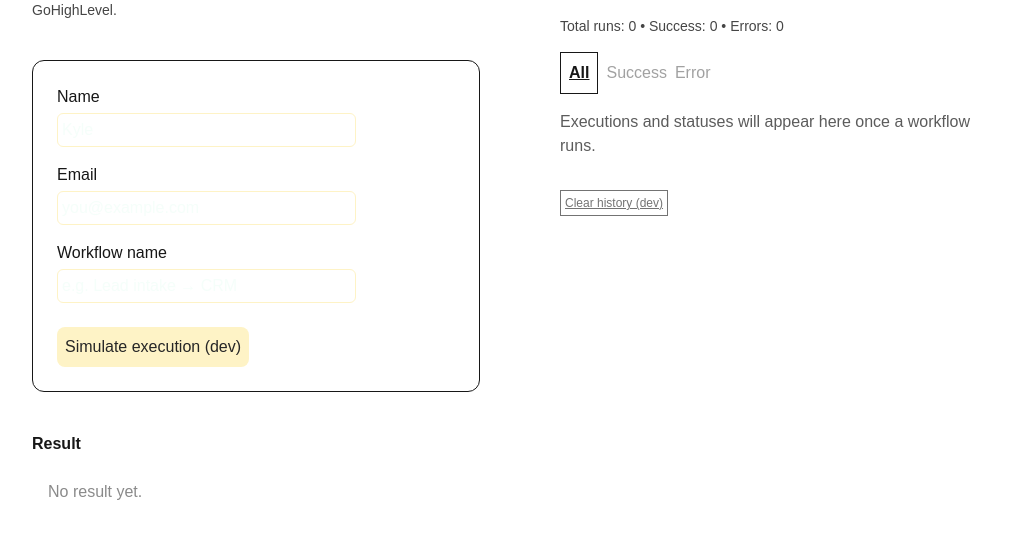
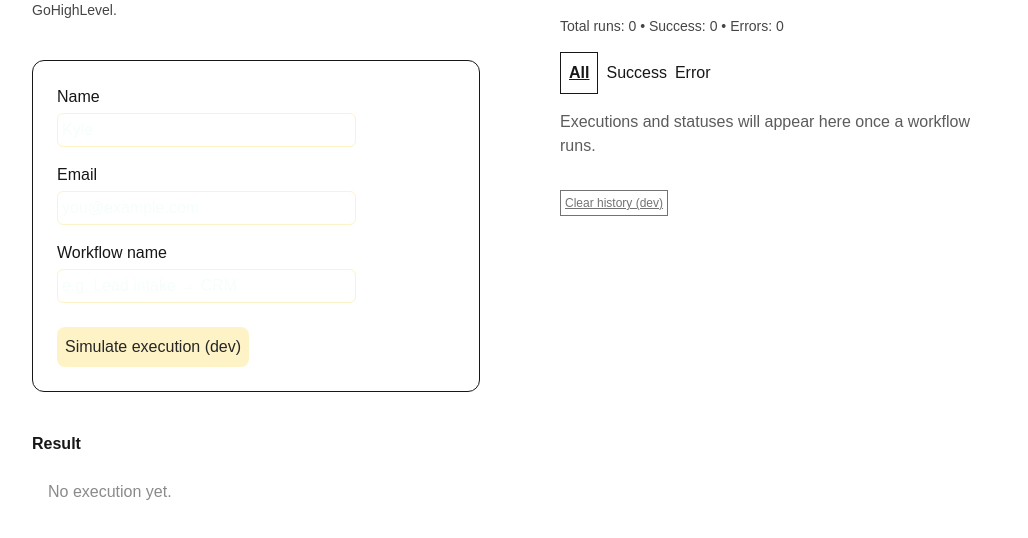
Before and after one commit to LaurenceLama/automation-dashboard, a Next.js app: page / in a window 1280 px wide. Shown: the part 184-722 px from the top of the page, without its empty margins (120-1148 px from the left). Built offline with nearby package versions, Linux system fonts and the light colour scheme.

Commit message:
Refactor left panel to derive state from latest execution Remove global error state Stabilize timeout + execution flow

```diff
--- a/app/components/HistoryPanel.tsx
+++ b/app/components/HistoryPanel.tsx
@@ -6,7 +6,7 @@ import { applyExecutionTimeouts } from "../lib/timeout";
 
 type Filter = "all" | "success" | "error";
 
-export default function HistoryPanel({ history, onTimeout,}: { history: History[]; onTimeout: () => void;}) {
+export default function HistoryPanel({ history }: { history: History[]}) {
   const [filter, setFilter] = useState<Filter>("all");
 
   const filteredHistory = history.filter((item) => {
@@ -14,52 +14,25 @@ export default function HistoryPanel({ history, onTimeout,}: { history: History[
     return item.status === filter;
   });
 
-  // const hasTimedOutExecution = timedHistory.some(
-  //   (e) => e.status === "error" && e.errorMessage?.includes("timed out"),
-  // );
-
-  // if (hasTimedOutExecution) {
-  //   setLoading(false);
-  //   setError("Execution timed out.");
-  // }
-
-  // Temporary client-side timeout handling.
   // Will be replaced by server-side job in production.
   // In case pending takes too long, set to timeout - If a callback is not received within a defined window, the execution is treated as failed.
   const timedHistory = applyExecutionTimeouts(filteredHistory);
 
+  // Force re-check timeout every second
   const [, forceRender] = useState(0);
 
   useEffect(() => {
     const interval = setInterval(() => {
       forceRender((n) => n + 1);
-    }, 1000); // check every second
+    }, 1000);
 
     return () => clearInterval(interval);
   }, []);
-
-  useEffect(() => {
-    const hasTimedOut = timedHistory.some(
-      (e) => e.status === "error" && e.errorMessage?.includes("timed out"),
-    );
-
-    if (hasTimedOut) {
-      onTimeout();
-    }
-  }, [timedHistory, onTimeout]);
 
 
   const orderedHistory = [...timedHistory].sort(
     (a, b) => new Date(b.timestamp).getTime() - new Date(a.timestamp).getTime(),
   );
-
-  // For prioritizing pending executions display
-  // const sortedHistory = [...filteredHistory].sort((a, b) => {
-  //   if (a.status === "pending" && b.status !== "pending") return -1;
-  //   if (a.status !== "pending" && b.status === "pending") return 1;
-
-  //   return new Date(b.timestamp).getTime() - new Date(a.timestamp).getTime();
-  // });
 
   const totalRuns = history.length;
   const successRuns = history.filter(
@@ -68,6 +41,14 @@ export default function HistoryPanel({ history, onTimeout,}: { history: History[
   const errorRuns = history.filter((item) => item.status === "error").length;
 
   const hasPending = timedHistory.some((item) => item.status === "pending");
+
+  // For prioritizing pending executions display (maybe for later versions / if requested)
+  // const sortedHistory = [...filteredHistory].sort((a, b) => {
+  //   if (a.status === "pending" && b.status !== "pending") return -1;
+  //   if (a.status !== "pending" && b.status === "pending") return 1;
+
+  //   return new Date(b.timestamp).getTime() - new Date(a.timestamp).getTime();
+  // });
 
   return (
     <div className="">
@@ -83,38 +64,20 @@ export default function HistoryPanel({ history, onTimeout,}: { history: History[
       </p>
 
       <div className="my-4 flex gap-2">
+        {(["all", "success", "error"] as Filter[]).map((type) => (
           <button
-          onClick={() => setFilter("all")}
+            key={type}
+            onClick={() => setFilter(type)}
             className={
-            filter === "all"
-              ? "font-bold border p-2 max-w-max underline cursor-pointer"
+              filter === type
+                ? "font-bold border p-2 underline"
                 : "cursor-pointer"
-          }
-        >
-          All
-        </button>
-        <button
-          onClick={() => setFilter("success")}
-          className={
-            filter === "success"
-              ? "font-bold border p-2 max-w-max underline border-green-400 cursor-pointer"
-              : "border-red-400 cursor-pointer disabled:opacity-40 disabled:cursor-not-allowed"
             }
             disabled={history.length === 0}
           >
-          Success
+            {type.charAt(0).toUpperCase() + type.slice(1)}
           </button>
-        <button
-          onClick={() => setFilter("error")}
-          className={
-            filter === "error"
-              ? "font-bold border p-2 max-w-max underline border-red-400 cursor-pointer"
-              : "border-red-400 cursor-pointer disabled:opacity-40 disabled:cursor-not-allowed"
-          }
-          disabled={history.length === 0}
-        >
-          Error
-        </button>
+        ))}
       </div>
 
       {filteredHistory.length === 0 && (
@@ -126,14 +89,14 @@ export default function HistoryPanel({ history, onTimeout,}: { history: History[
       <div className="mt-2 space-y-6">
         {orderedHistory.map((item) => (
           <div
-            key={`${item.timestamp}-${item.email}`}
+            key={item.executionId}
             className={`border space-y-1.5 rounded-lg p-3 max-w-max text-sm ${item.status === "error" ? "border-red-400" : "border-green-400"} transition-opacity ${
               hasPending && item.status !== "pending"
                 ? "opacity-65"
                 : "opacity-100"
             }`}
           >
-            {/* {item.status === "pending" && (
+            {/* {item.status === "pending" && (  // For later versions
               <div className="flex items-center gap-2">
                 <span className="w-4 h-4 animate-spin rounded-full border-2 border-amber-400 border-t-transparent"></span>
                 <p className="text-xs opacity-70">
@@ -165,6 +128,7 @@ export default function HistoryPanel({ history, onTimeout,}: { history: History[
                 </p>
               </div>
             )}
+
             <h2
               className={`inline-block px-2 py-1 rounded ${
                 item.status === "pending"
@@ -176,15 +140,21 @@ export default function HistoryPanel({ history, onTimeout,}: { history: History[
             >
               Execution status: {item.status.toUpperCase()}
             </h2>
+
             <h2>
               Workflow name: <b>{item.workflowName}</b>
             </h2>
+
             <h2>Created at: {new Date(item.timestamp).toLocaleString()}</h2>
+
             <h2>Name: {item.name}</h2>
+
             <h2>Email: {item.email}</h2>
-            <h2>Triggered source: {item.trigger.toUpperCase()}</h2>{" "}
-            {/* 'manual' - for demo purposes btw */}
+
+            <h2>Triggered source: {item.trigger.toUpperCase()}</h2> {/* 'manual' - for demo purposes btw */}
+
             <h2 className="opacity-50">Execution ID: {item.executionId}</h2>
+
             {item.errorMessage && (
               <h2 className="opacity-50">Error message: {item.errorMessage}</h2>
             )}
--- a/app/page.tsx
+++ b/app/page.tsx
@@ -1,6 +1,6 @@
 "use client";
 
-import { useState, useEffect } from "react";
+import { useState } from "react";
 import HistoryPanel from "./components/HistoryPanel";
 import { History } from "./atoms/History";
 import { useLocalStorage } from "./hooks/useLocalStorage";
@@ -8,37 +8,27 @@ import { useLocalStorage } from "./hooks/useLocalStorage";
 export default function Home() {
   const [name, setName] = useState("");
   const [email, setEmail] = useState("");
-  // const [loading, setLoading] = useState(false); to be deleted
-  const [result, setResult] = useState<string | null>(null);
-  const [error, setError] = useState<string | null>(null);
   const [workflowName, setWorkflowName] = useState("");
   const [history, setHistory] = useLocalStorage<History[]>(
     "automation-history",
     [],
   );
 
+  // Derived loading state
   const loading = history.some((h) => h.status === "pending");
 
-  // useEffect(() => {    *temp solution for fixing timeout logic - might be removed I think
-  //   if (!hasPending && loading) {
-  //     // setLoading(false);
-  //     setError(null);
-  //   }
-  // }, [hasPending, loading]);
-
-  function handleExecutionTimeout() {
-    // setLoading(false); to be deleted
-    setError("Execution timed out bro."); // might mess up a scenario where card has error status but did not reached the timeout period
-  }
+  // Always derive latest execution
+  const latestExecution =
+    history.length > 0
+      ? [...history].sort(
+          (a, b) =>
+            new Date(b.timestamp).getTime() - new Date(a.timestamp).getTime(),
+        )[0]
+      : null;
 
   // This will later trigger a Make webhook
   async function runAutomation() {
-    // setLoading(true); to be deleted
-    setResult(null);
-    setError(null);
-
     const executionId = crypto.randomUUID();
-
     const timestamp = new Date().toISOString();
 
     const baseExecution: History = {
@@ -54,37 +44,26 @@ export default function Home() {
     // Create execution
     setHistory((prev) => [...prev, baseExecution]);
 
-    const SIMULATE_PLATFORM_RESPONSE = false;
+    const testFail = Math.random() < 0.3;
+    const testTimeout = Math.random()*10000 + 6000; // (dev)   ==  interaction from this - goes to pending, then error status with timeout error message pops on card (in < 10secs), then finalizes to success/error status, bypassing the timeout error status
 
-    // Current Bug: if there is a previous card with a timeout error message, proceeding cards after it have the error displaying instead of {loading && <p>Processing...</p>}
-    if (SIMULATE_PLATFORM_RESPONSE) {
-      await new Promise((resolve) => setTimeout(resolve, 1500));
-
-      const shouldFail = Math.random() < 0.3;
-
+    setTimeout(() => {
       setHistory((prev) =>
         prev.map((item) =>
           item.executionId === executionId
             ? {
                 ...item,
-                status: shouldFail ? "error" : "success",
-                ...(shouldFail && {
+                status: testFail ? "error" : "success",
+                ...(testFail && {
                   errorMessage: "Automation failed. Please try again.",
                 }),
               }
             : item,
         ),
       );
+    }, testTimeout);
 
-      // if (shouldFail) {
-      //   setError("Automation failed. Please try again.");
-      // } else {
-      //   setResult(`Automation completed for ${name || "unknown user"}`);
-      // }
-
-      // setLoading(false); to be deleted
-      return;
-    }
+    // In production this will trigger webhook
   }
 
   return (
@@ -157,17 +136,22 @@ export default function Home() {
           <div className="mt-4">
             <strong>Result</strong>
             <div className="mt-2 p-4 max-w-max">
-              {loading && <p>Processing...</p>}
-              {!loading && result && (
-                <p className="rounded-lg p-4 border">{result}</p>
+              {!latestExecution && (
+                <p className="opacity-50">No execution yet.</p>
               )}
-              {!loading && !result && error && (
-                <p className="rounded-lg p-4 border border-red-400 text-red-600">
-                  {error}
+
+              {latestExecution?.status === "pending" && <p>Processing...</p>}
+
+              {latestExecution?.status === "success" && (
+                <p className="rounded-lg p-4 border border-green-400">
+                  Automation completed successfully.
                 </p>
               )}
-              {!loading && !result && !error && (
-                <p className="opacity-50">No result yet.</p>
+
+              {latestExecution?.status === "error" && (
+                <p className="rounded-lg p-4 border border-red-400 text-red-600">
+                  {latestExecution.errorMessage || "Execution failed."}
+                </p>
               )}
             </div>
           </div>
@@ -176,7 +160,7 @@ export default function Home() {
         <hr className="xl:mr-20 my-6" />
 
         <div className="xl:w-1/2">
-          <HistoryPanel history={history} onTimeout={handleExecutionTimeout} />
+          <HistoryPanel history={history} />
           <button
             onClick={() => setHistory([])}
             className="p-1 mt-6 text-xs underline opacity-60 hover:opacity-100 border cursor-pointer"
```
Lines whose indentation alone changed are shown as unchanged.
